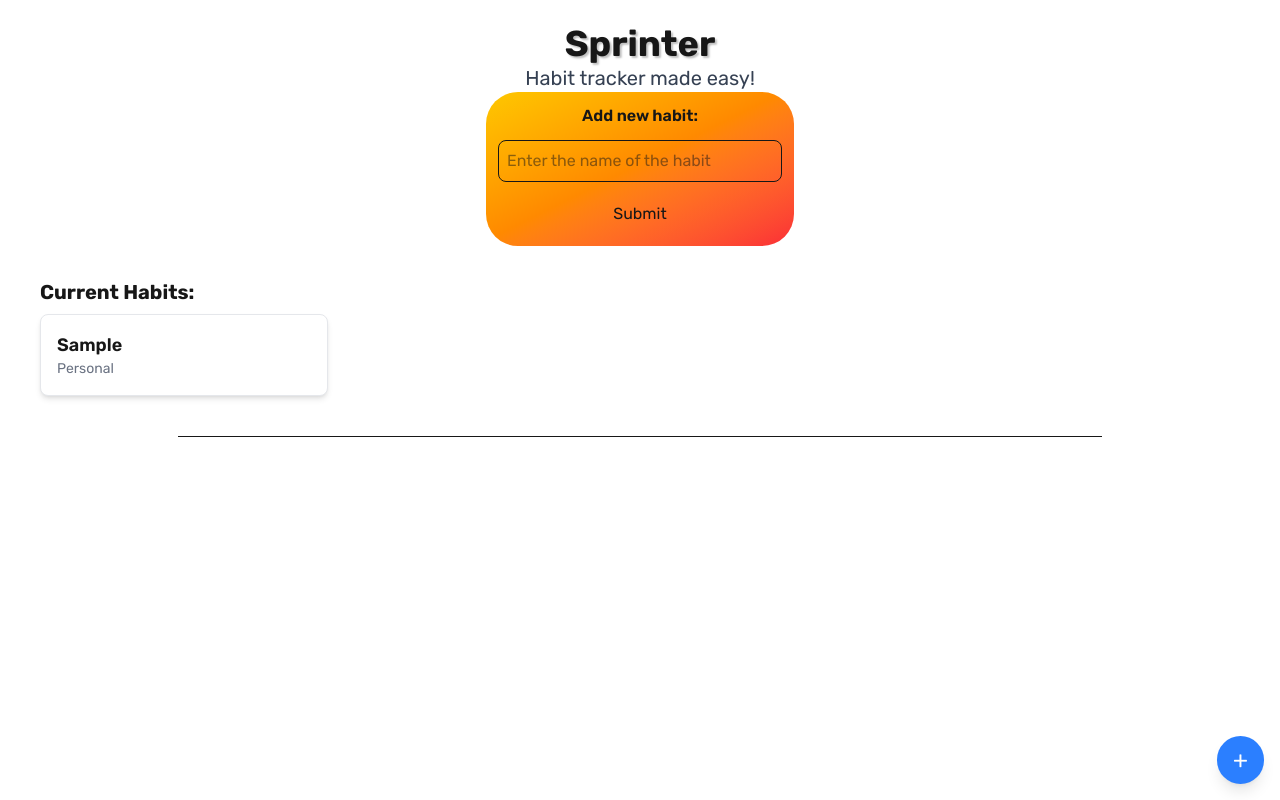
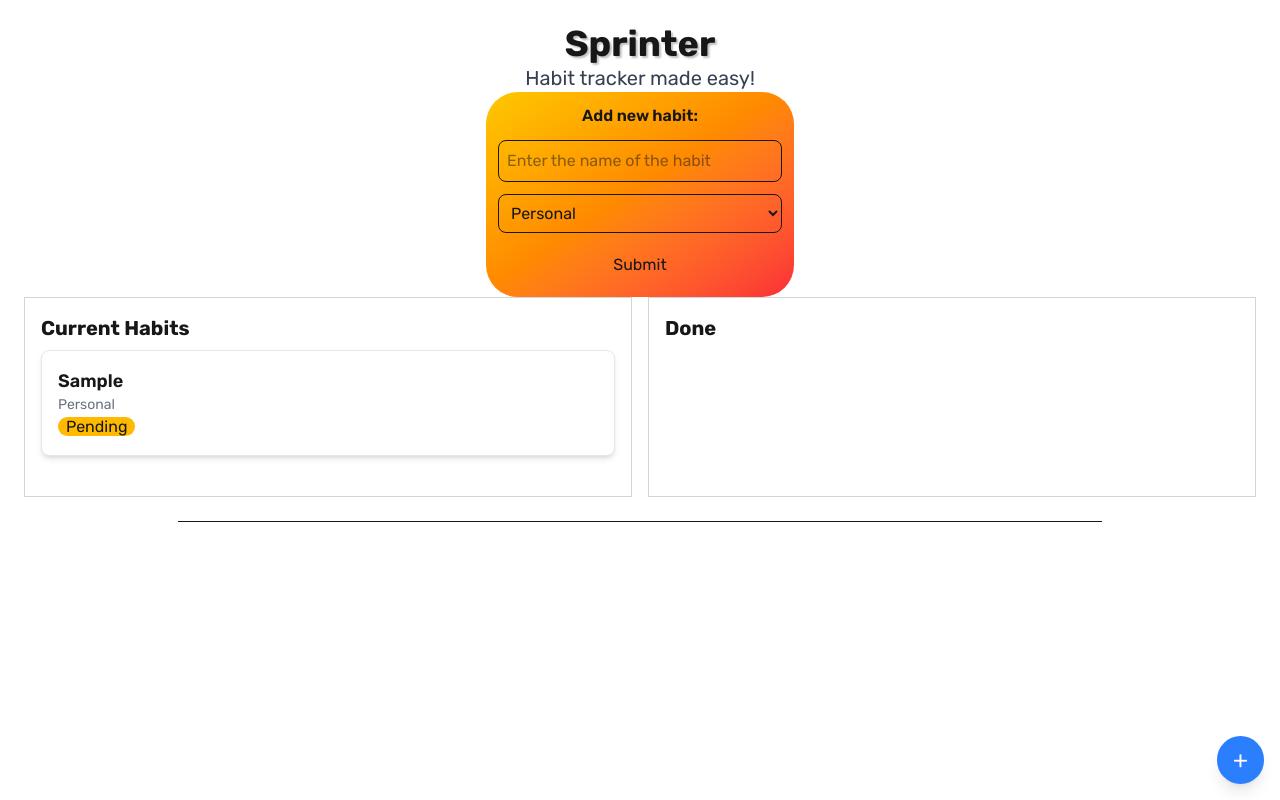
Before and after one commit to StepanPotiienko/sprinter, a Next.js app: page / in a window 1280 px wide. Both pictures are taken after typing "Sample" into the empty fields and a click on the button "Submit". Built offline with nearby package versions, Linux system fonts and the light colour scheme.

Commit message:
added functionality to change the type of the habit and status

```diff
--- a/app/components/notes.tsx
+++ b/app/components/notes.tsx
@@ -1,7 +1,7 @@
 import { useState } from "react";
 import { motion, AnimatePresence } from "framer-motion";
 
-interface Note {
+export interface Note {
   id: string;
   title: string;
   content?: string;
--- a/app/page.tsx
+++ b/app/page.tsx
@@ -1,49 +1,80 @@
 "use client"
 
 import { useState } from "react";
+import { DndContext, closestCorners } from "@dnd-kit/core";
+import { SortableContext, verticalListSortingStrategy } from "@dnd-kit/sortable";
+import { CSS } from "@dnd-kit/utilities";
+import { useDraggable, useDroppable } from "@dnd-kit/core";
 import './styles/page.css'
 
 import { NotesGrid } from './components/notes'
 
 interface Habit {
+  id: string;
   name: string;
   type: string;
+  isCompleted: boolean;
 }
 
-const HabitCard = ({ name, type }: Habit) => {
+const HabitCard = ({ habit }: { habit: Habit }) => {
+  const { attributes, listeners, setNodeRef, transform } = useDraggable({
+    id: habit.id,
+  });
+
+  const style = {
+    transform: transform ? CSS.Translate.toString(transform) : undefined,
+  };
+
   return (
-    <div className="bg-white shadow-md rounded-lg p-4 border border-gray-200">
-      <h3 className="text-lg font-semibold">{name}</h3>
-      <p className="text-sm text-gray-500">{type}</p>
+    <div
+      ref={setNodeRef}
+      style={style}
+      {...attributes}
+      {...listeners}
+      className="bg-white shadow-md rounded-lg p-4 border border-gray-200 select-none cursor-grab"
+    >
+      <h3 className="text-lg font-semibold">{habit.name}</h3>
+      <p className="text-sm text-gray-500">{habit.type}</p>
+      {habit.isCompleted ? (
+        <span className="w-fit px-2 bg-green-400 rounded-2xl shadow-2xl">Completed</span>
+      ) : (
+        <span className="w-fit px-2 bg-amber-400 rounded-2xl shadow-2xl">Pending</span>
+      )}
     </div>
   );
 };
 
-const HabitsList = ({ habits }: { habits: Habit[] }) => {
+const HabitsList = ({ habits, title, id }: { habits: Habit[]; title: string; id: string }) => {
+  const { setNodeRef } = useDroppable({ id });
+
   return (
-    <div className="w-full mt-4 p-4">
-      <h3 className="text-xl font-bold mb-2">Current Habits:</h3>
-      <div className="grid grid-cols-1 sm:grid-cols-2 md:grid-cols-3 lg:grid-cols-4 gap-4">
-        {habits.map((habit, index) => (
-          <HabitCard name={habit.name} type={habit.type} key={index} />
+    <div ref={setNodeRef} className="w-1/2 p-4 border border-gray-300 min-h-[200px]">
+      <h3 className="text-xl font-bold mb-2">{title}</h3>
+      <SortableContext items={habits.map((habit) => habit.id)} strategy={verticalListSortingStrategy}>
+        <div className="grid grid-cols-1 gap-4">
+          {habits.map((habit) => (
+            <HabitCard habit={habit} key={habit.id} />
           ))}
         </div>
+      </SortableContext>
     </div>
   );
 };
 
 const AddHabitForm = ({ onAddHabit }: { onAddHabit: (habit: Habit) => void }) => {
   const [currentHabit, setCurrentHabit] = useState("");
+  const [currentHabitType, setCurrentHabitType] = useState("Personal");
 
   function handleAddHabit(e: React.FormEvent<HTMLFormElement>) {
     e.preventDefault();
-    if (!currentHabit.trim()) {
-      alert("The name of the habit cannot be empty.");
+    if (!currentHabit.trim() || currentHabit.length > 45) {
+      alert("Name cannot be empty or longer than 45 symbols.");
       return;
     }
 
-    onAddHabit({ name: currentHabit, type: "Personal" });
+    onAddHabit({ id: crypto.randomUUID(), name: currentHabit, type: currentHabitType, isCompleted: false });
     setCurrentHabit("");
+    setCurrentHabitType("Personal");
   }
 
   return (
@@ -58,6 +89,16 @@ const AddHabitForm = ({ onAddHabit }: { onAddHabit: (habit: Habit) => void }) =>
           placeholder="Enter the name of the habit"
           className="p-2 border rounded-lg"
         />
+        <select
+          name="type"
+          id="type"
+          value={currentHabitType}
+          onChange={(e) => setCurrentHabitType(e.target.value)}
+          className="p-2 border rounded-lg"
+        >
+          <option value="Work">Work</option>
+          <option value="Personal">Personal</option>
+        </select>
         <button type="submit" className="px-4 py-2 rounded-lg transition cursor-pointer">
           Submit
         </button>
@@ -68,21 +109,46 @@ const AddHabitForm = ({ onAddHabit }: { onAddHabit: (habit: Habit) => void }) =>
 
 export default function Home() {
   const [habits, setHabits] = useState<Habit[]>([]);
+  const [completedHabits, setCompletedHabits] = useState<Habit[]>([]);
 
   function handleAddHabit(newHabit: Habit) {
-    setHabits(prev => [...prev, newHabit]);
+    setHabits((prev) => [...prev, newHabit]);
+  }
+
+  function handleDragEnd(event: any) {
+    const { active, over } = event;
+    if (!over) return;
+
+    if (over.id === "completedHabits") {
+      setHabits((prev) => prev.filter((habit) => habit.id !== active.id));
+      setCompletedHabits((prev) => {
+        const movedHabit = habits.find((h) => h.id === active.id);
+        return movedHabit ? [...prev, { ...movedHabit, isCompleted: true }] : prev;
+      });
+    } else if (over.id === "habits") {
+      setCompletedHabits((prev) => prev.filter((habit) => habit.id !== active.id));
+      setHabits((prev) => {
+        const movedHabit = completedHabits.find((h) => h.id === active.id);
+        return movedHabit ? [...prev, { ...movedHabit, isCompleted: false }] : prev;
+      });
+    }
   }
 
   return (
-    <div className='w-full h-full flex justify-center items-center flex-col p-6'>
+    <DndContext collisionDetection={closestCorners} onDragEnd={handleDragEnd}>
+      <div className="w-full h-full flex justify-center items-center flex-col p-6">
         <h1 className="text-4xl font-bold" style={{ textShadow: "2px 2px 2px rgba(0, 0, 0, 0.25)" }}>Sprinter</h1>
         <h2 className='text-xl text-gray-700'>Habit tracker made easy!</h2>
         <div className='w-full flex flex-col items-center'>
           <AddHabitForm onAddHabit={handleAddHabit} />
-        <HabitsList habits={habits} />
+          <div className='flex w-full gap-4'>
+            <HabitsList habits={habits} title="Current Habits" id="habits" />
+            <HabitsList habits={completedHabits} title="Done" id="completedHabits" />
+          </div>
         </div>
         <hr className="w-3/4 my-6" />
         <NotesGrid />
       </div>
+    </DndContext>
   );
 }
--- a/package.json
+++ b/package.json
@@ -9,7 +9,12 @@
     "lint": "next lint"
   },
   "dependencies": {
+    "@dnd-kit/core": "^6.3.1",
+    "@dnd-kit/sortable": "^10.0.0",
+    "@dnd-kit/utilities": "^3.2.2",
+    "dnd-kit": "^0.0.2",
     "framer-motion": "^12.5.0",
+    "lucide-react": "^0.479.0",
     "next": "15.2.1",
     "react": "^19.0.0",
     "react-dom": "^19.0.0"
```
Also changed, not shown: 1 other file (tests, documents, lock files or other folders). Lines whose indentation alone changed are shown as unchanged.
